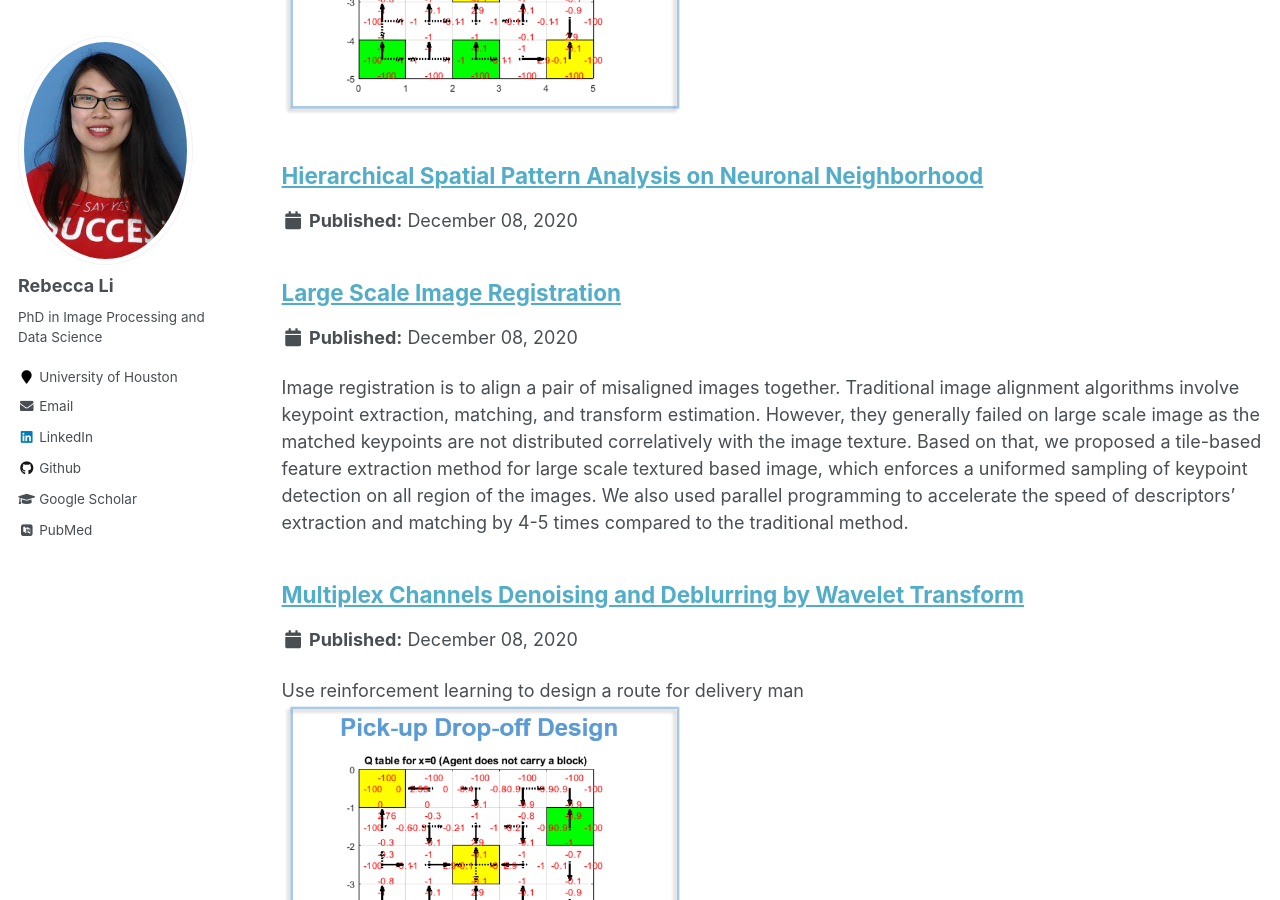
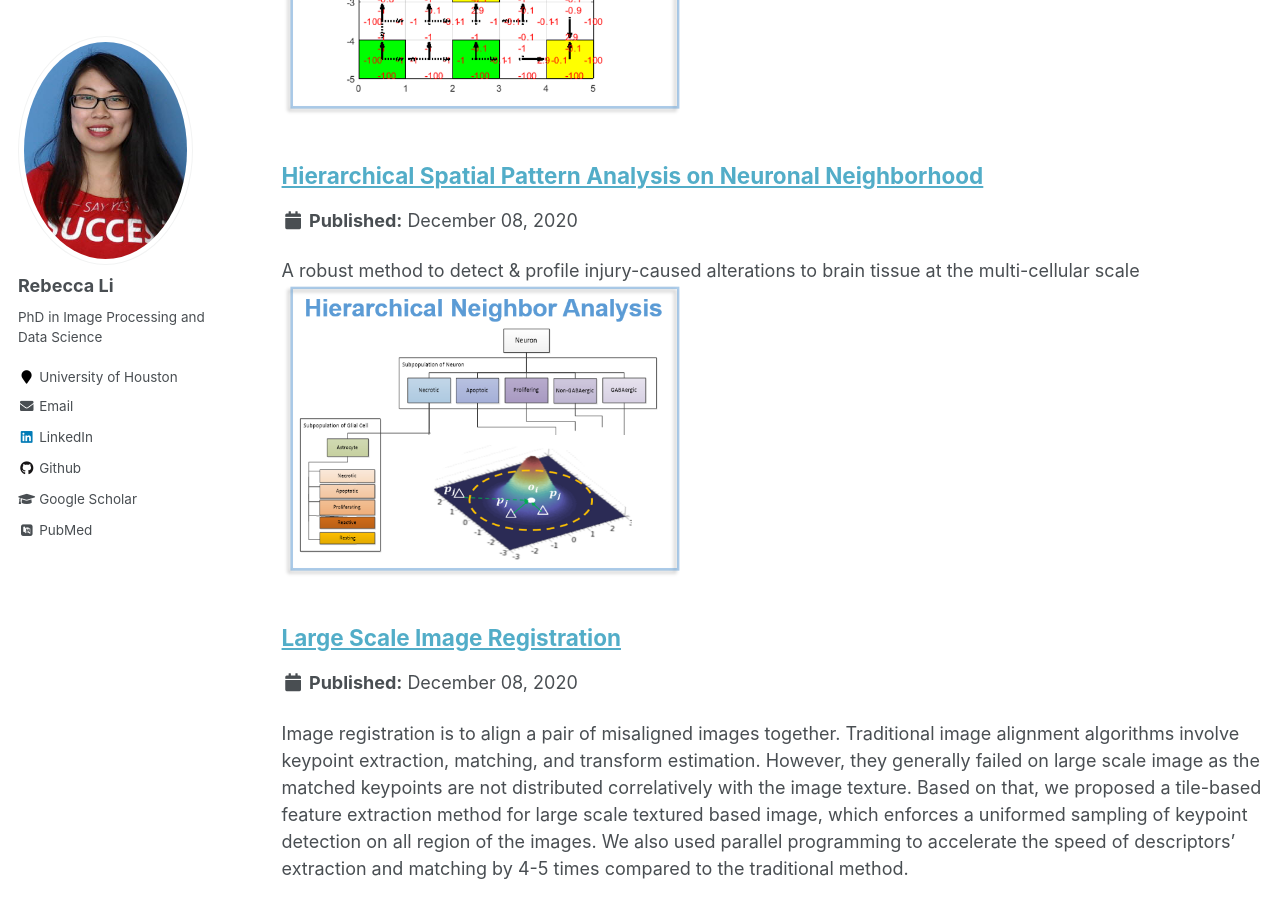
Before and after one commit to Xiaoyang-Rebecca/xiaoyang-rebecca.github.io, a Jekyll site: the page built from _pages/portfolio.html, in a window 1280 px wide and 900 px high, scrolled down 2626 px. Built offline with Jekyll 4.4.1, drawn with Linux system fonts in a browser that asks for light colours; some web fonts are replaced.

Commit message:
Update 7nei.md

```diff
--- a/_portfolio/7nei.md
+++ b/_portfolio/7nei.md
@@ -1,6 +1,7 @@
 ---
 title: "Hierarchical Spatial Pattern Analysis on Neuronal Neighborhood"
-excerpt: ""
+excerpt: "A robust method to detect & profile injury-caused  alterations to brain tissue at the multi-cellular scale <br/><img src='/figures/logo-nei.png' width='400'>"
+
 collection: portfolio
 ---
 
```
